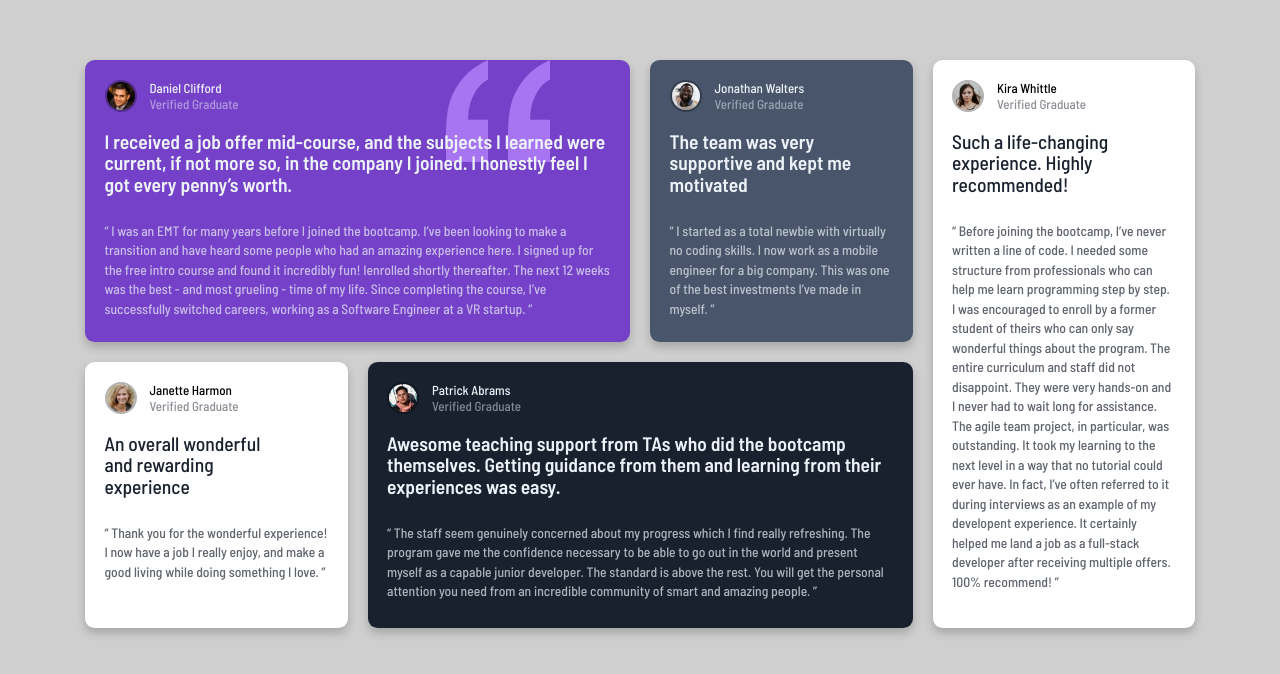
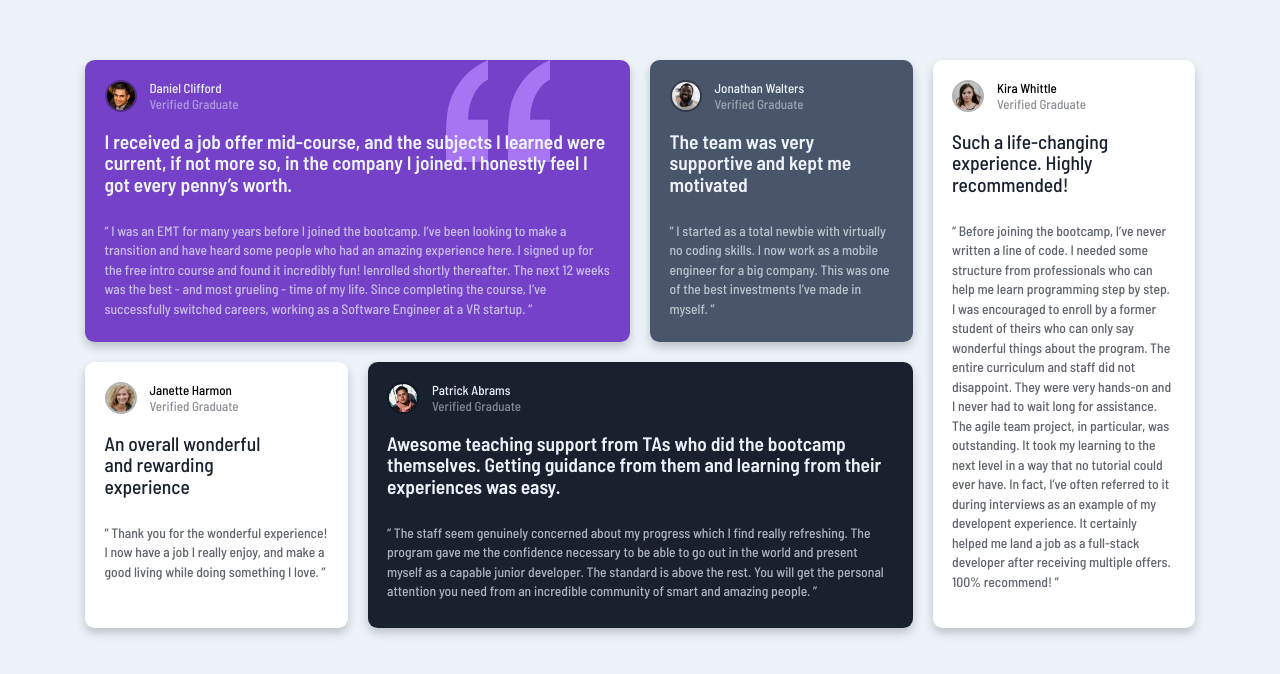
Before and after one commit to Abdon-Fonteles/testimonials-grid-section-main, a plain HTML site: page index.html in a window 1280 px wide. Shown: the part 104-778 px from the top of the page. Drawn offline with Linux system fonts and the light colour scheme.

Commit message:
Update styles.css

```diff
--- a/styles.css
+++ b/styles.css
@@ -24,7 +24,7 @@
 }
 
 body {
-    background-color: var(--clr-bg);
+    background-color: var(--clr-light-title);
     height: 900px;
     display: flex;
     align-items: center;
```
